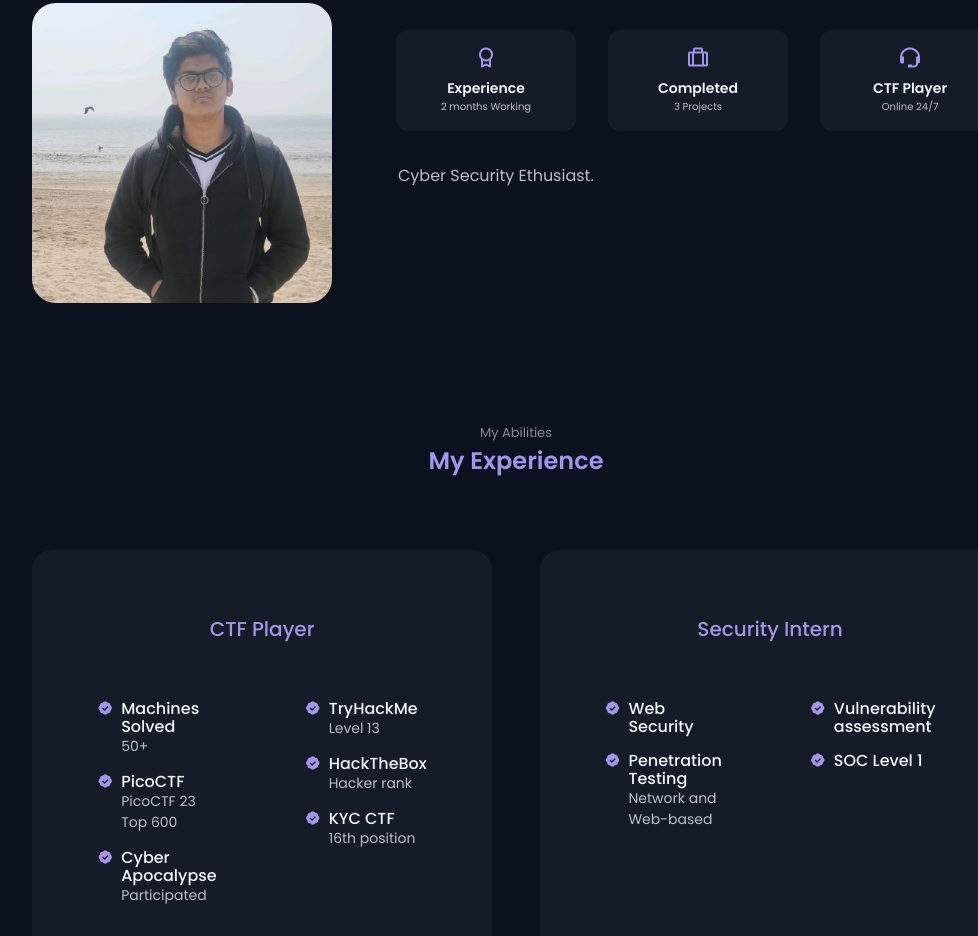
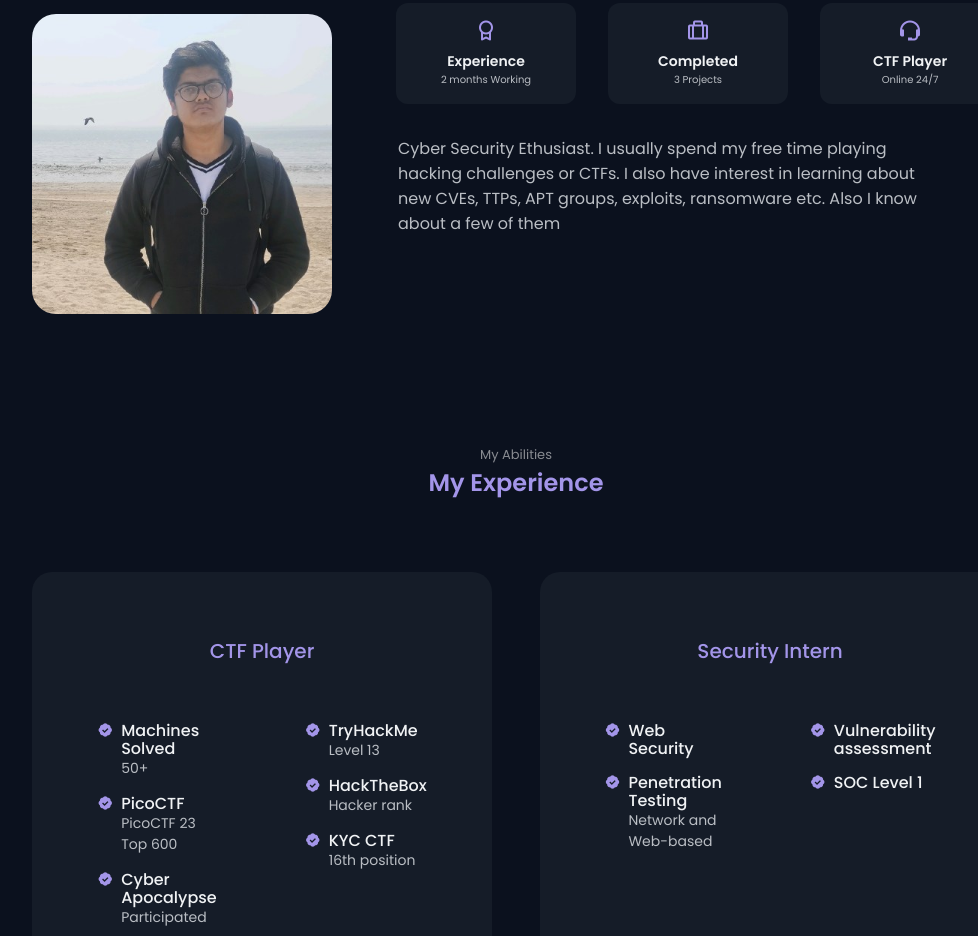
Before and after one commit to antisecc/portfolio, a plain HTML site: page index.html in a window 1280 px wide. Shown: the part 1033-1969 px from the top of the page, without its empty margins (124-1102 px from the left). Drawn offline with nearby package versions, Linux system fonts and the light colour scheme.

Commit message:
Update index.html

```diff
--- a/index.html
+++ b/index.html
@@ -140,7 +140,8 @@
                     </div>
 
                     <p class="about__description">
-                         Cyber Security Ethusiast.
+                         Cyber Security Ethusiast. I usually spend my free time playing hacking challenges or CTFs.
+                        I also have interest in learning about new CVEs, TTPs, APT groups, exploits, ransomware etc. Also I know about a few of them
                     </p>
 
                     <a href="#contact" class="button about__button-contact">Contact Me</a>
```
